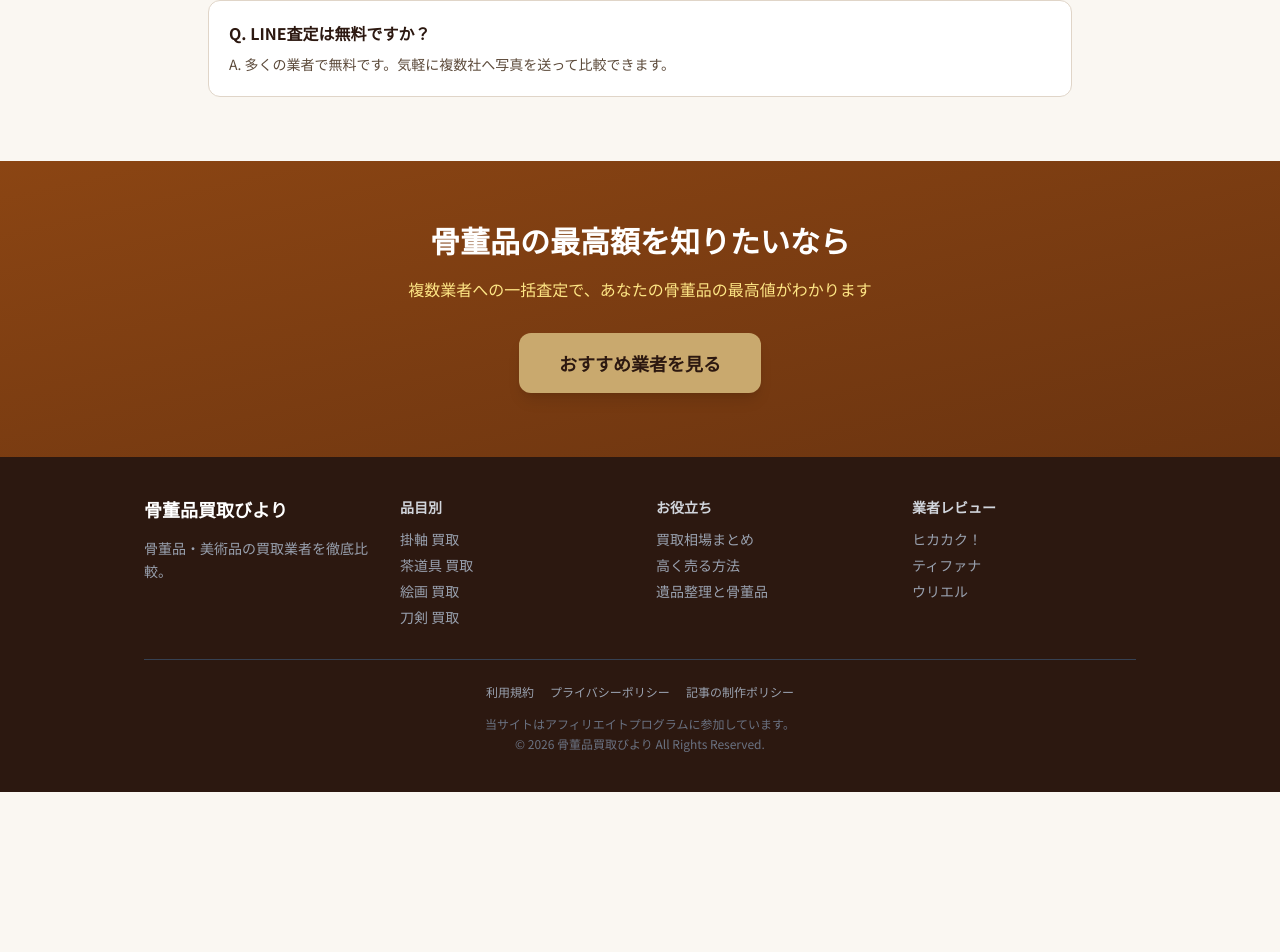
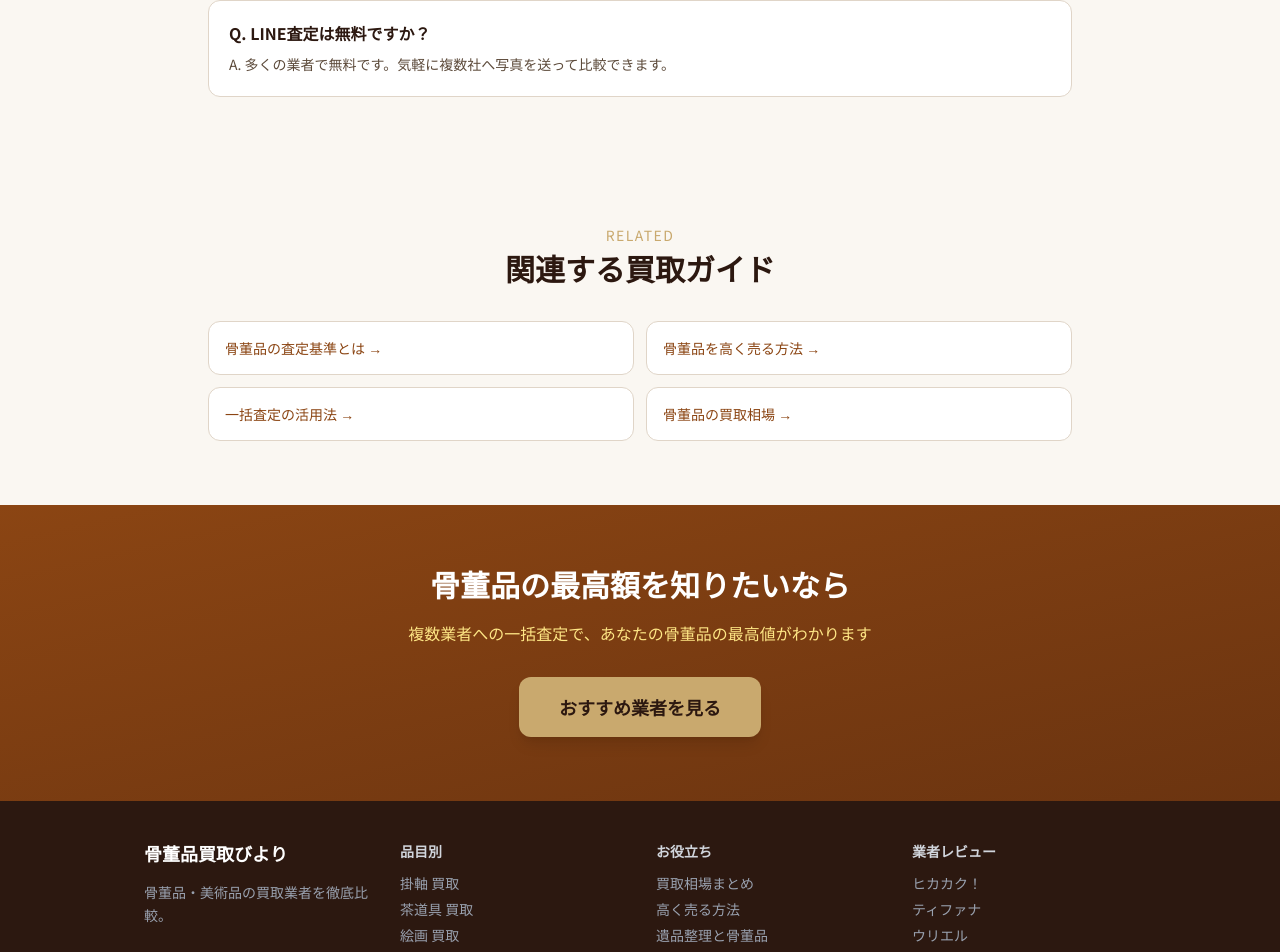
Before and after one commit to webmaster0818/kottouhin-biyori, a Next.js app: page /guide/line-satei in a window 1280 px wide. Shown: the part 2802-3754 px from the top of the page. Before the commit the page ends 3594 px from the top, so only its background shows below. Built offline with nearby package versions, Linux system fonts and the light colour scheme.

Commit message:
品質強化: 新規ガイドに関連ガイド導線(内部リンク)を追加

```diff
--- a/app/components/GuideArticle.tsx
+++ b/app/components/GuideArticle.tsx
@@ -165,6 +165,36 @@ export default function GuideArticle(p: GuideArticleProps) {
             </section>
           )}
 
+          <section className="py-12 md:py-16">
+            <div className="max-w-4xl mx-auto px-4">
+              <div className="text-center mb-8">
+                <p className="text-sm text-[#C9A96E] tracking-widest mb-2">RELATED</p>
+                <h2 className="font-serif-jp text-2xl md:text-3xl font-bold text-[#2C1810]">関連する買取ガイド</h2>
+              </div>
+              <div className="grid sm:grid-cols-2 gap-3">
+                {[
+                  { href: "/guide/satei-kijun", label: "骨董品の査定基準とは" },
+                  { href: "/guide/takaku-uru", label: "骨董品を高く売る方法" },
+                  { href: "/guide/ikkatsu-satei", label: "一括査定の活用法" },
+                  { href: "/guide/souba", label: "骨董品の買取相場" },
+                  { href: "/guide/shucchou-kaitori", label: "出張買取の流れ" },
+                  { href: "/guide/satei-hiyou", label: "査定費用は無料？" },
+                ]
+                  .filter((g) => g.href !== `/guide/${p.slug}`)
+                  .slice(0, 4)
+                  .map((g) => (
+                    <Link
+                      key={g.href}
+                      href={g.href}
+                      className="bg-white hover:bg-[#F5ECD7] rounded-xl p-4 transition border border-[#E0D5C8] text-sm font-medium text-[#8B4513]"
+                    >
+                      {g.label} →
+                    </Link>
+                  ))}
+              </div>
+            </div>
+          </section>
+
           <section className="py-16 bg-gradient-to-br from-[#8B4513] to-[#6B3410] text-white">
             <div className="max-w-3xl mx-auto px-4 text-center">
               <h2 className="font-serif-jp text-2xl md:text-3xl font-bold mb-4">骨董品の最高額を知りたいなら</h2>
```
